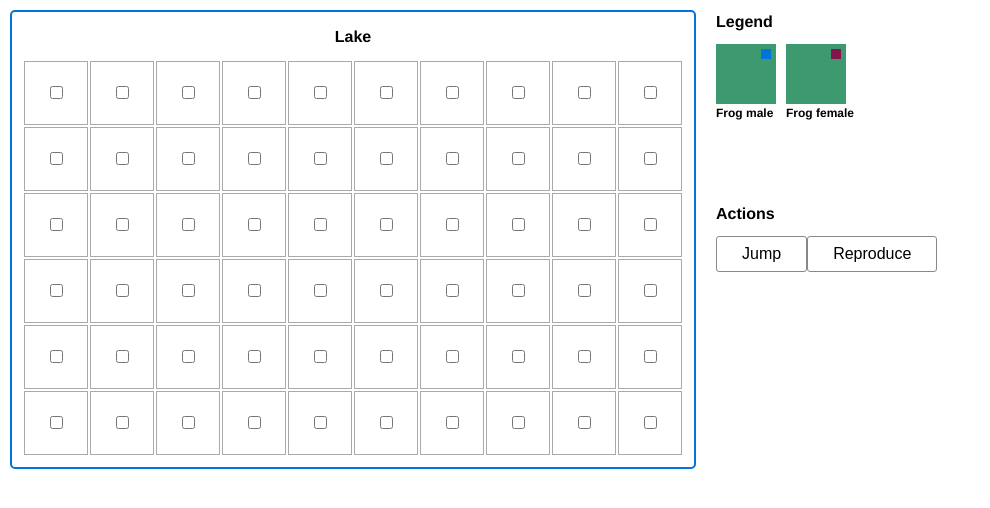
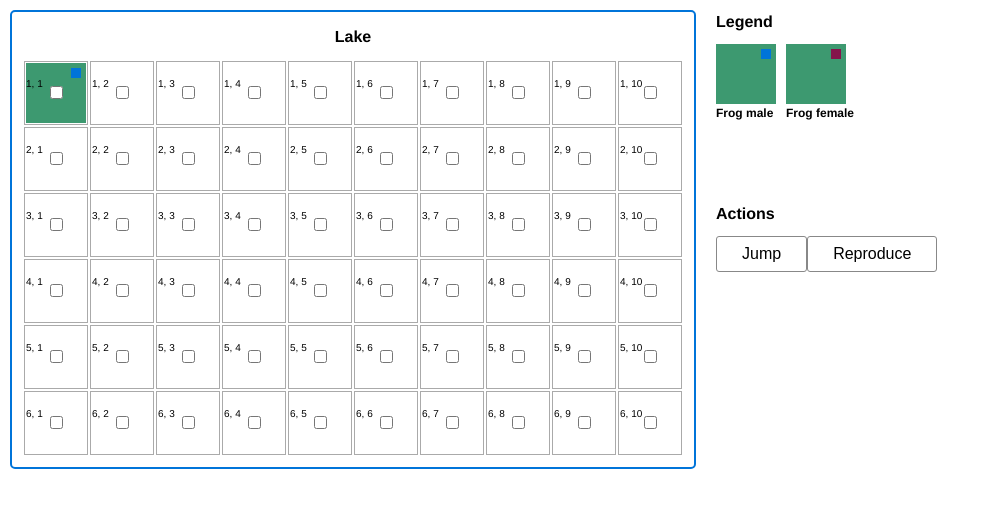
Before and after one commit to djrokita/frogs, a React (Create React App) app: page / in a window 1280 px wide. Shown: the top 508 px of the page, without its empty margins (0-990 px from the left). Built offline with nearby package versions, Linux system fonts and the light colour scheme.

Commit message:
Added male frog to grid

```diff
--- a/src/App.js
+++ b/src/App.js
@@ -10,7 +10,8 @@ class App extends Component {
       {
         id: 1,
         row: 1,
-        col: 1
+        col: 1,
+        sex: 'frog male'
       }
     ]
   }
--- a/src/components/Cell.js
+++ b/src/components/Cell.js
@@ -1,14 +1,33 @@
-import React from 'react'
+import React, { Component } from 'react'
 
-const Cell = ({cols, handler, col, frogCol}) => {
+class Cell extends Component {
+    row = this.props.row;
+    col = this.props.col;
 
-    return (
+    state = {
+        hasFrog: false,
+    }
+
+    static getDerivedStateFromProps(props, state) {
+        const [ frog ]  = props.frogs.filter(frog => frog.col === props.col);
+		console.log('TCL: Cell -> staticgetDerivedStateFromProps -> frog', frog);
+        return { frog };
+    }
+
+    render() {
+        // console.log('cell-state', this.state.frog);
+        const {handler, col} = this.props;
+        const { frog } = this.state;
+
+        return (
             <td>
-                <label name={col}>
+                <label name={col} className={frog ? frog.sex : ''}>
                     <input type="checkbox" />
+                    {this.row}, {this.col}
                 </label>
             </td>
         );
-}
+    }
+};
 
 export default Cell;
--- a/src/components/Lake.js
+++ b/src/components/Lake.js
@@ -7,7 +7,7 @@ const Lake = (props) => {
     const rowsNumbers = [1, 2, 3, 4, 5, 6];
 
     const rowsGrid = rowsNumbers.map((num, index) => {
-        return <Row cols={columnsNumbers} />
+        return <Row cols={columnsNumbers} key={index} row={num} frogs={frogs} />
     });
 
     return (
--- a/src/components/Row.js
+++ b/src/components/Row.js
@@ -1,10 +1,13 @@
 import React from 'react'
-import Cell from './Cell';
+import Cell from './Cell'
 
-const Row = ({cols, handler}) => {
+const Row = ({cols, handler, row, frogs}) => {
 
-    const fields = cols.map((field, index) => {
-        return <Cell key={index}/>;
+    const frogsInRow = frogs.filter(frog => frog.row === row);
+	console.log('TCL: Row -> frogsInRow', frogsInRow);
+
+    const fields = cols.map((num, index) => {
+        return <Cell key={index} row={row} col={num} frogs={frogsInRow}/>;
     });
 
     return (
```
